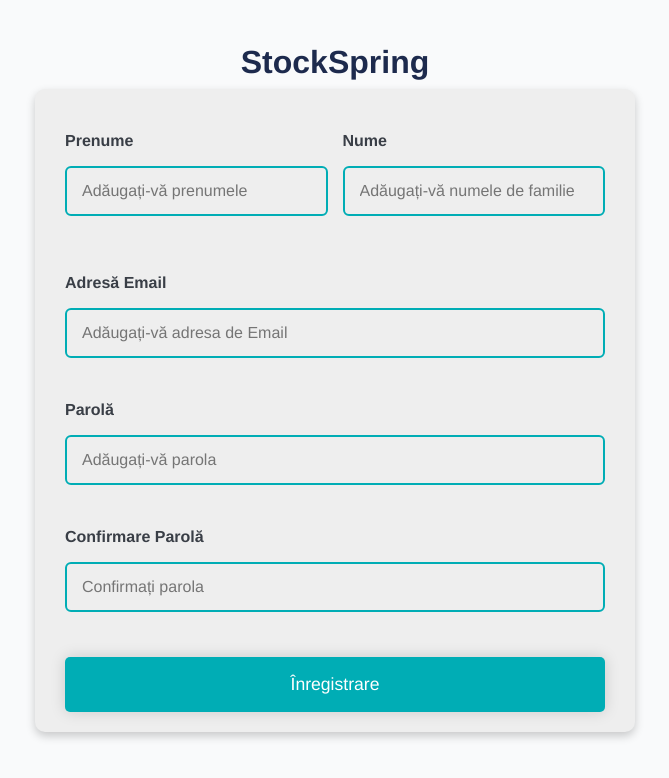
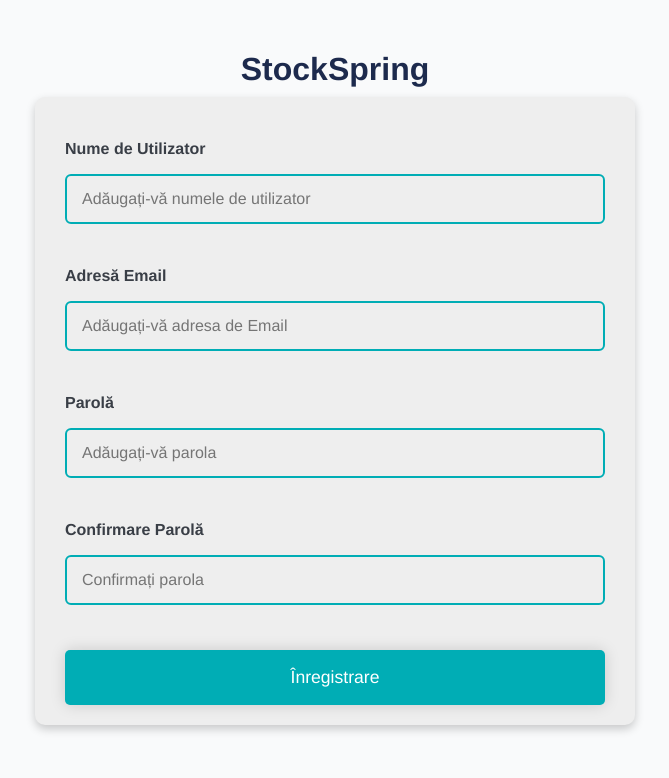
Before and after one commit to Pele02/StockSpring, a React (Vite) app in the folder frontend/: page /register in a window 1280 px wide. Shown: the top 778 px of the page, without its empty margins (305-974 px from the left). Built offline with nearby package versions, Linux system fonts and the light colour scheme.

Commit message:
feature/ implemented frontend registration
Implemented the frontend registration

```diff
--- a/frontend/package.json
+++ b/frontend/package.json
@@ -10,6 +10,7 @@
     "preview": "vite preview"
   },
   "dependencies": {
+    "axios": "^1.7.9",
     "bootstrap": "^5.3.3",
     "dotenv": "^16.4.5",
     "react": "^18.3.1",
--- a/frontend/src/components/Register.jsx
+++ b/frontend/src/components/Register.jsx
@@ -1,10 +1,10 @@
 import React, { useState } from "react";
+import axios from "axios";
 import "../styles/register.css";
 
 const Register = () => {
   const [formData, setFormData] = useState({
-    prenume: "",
-    nume: "",
+    username: "",
     email: "",
     password: "",
     confirmPassword: "",
@@ -18,44 +18,43 @@ const Register = () => {
     }));
   };
 
-  const handleSubmit = (e) => {
-    e.preventDefault();
+  const handleSubmit = async (e) => {
+    e.preventDefault(); // Prevent the form from submitting and refreshing the page
+
     if (formData.password !== formData.confirmPassword) {
       alert("Parolele nu se potrivesc!");
       return;
     }
-    console.log(formData);
+
+    // Send the data to the backend when the button is clicked
+    try {
+      const response = await axios.post(
+        "http://localhost:8081/register",
+        formData
+      );
+      console.log(response.data); // Handle the response from the backend
+      alert("Registrare reușită!");
+    } catch (error) {
+      console.error("Error:", error);
+      alert("A apărut o eroare la înregistrare.");
+    }
   };
 
   return (
     <section className="register">
       <h2 className="header">StockSpring</h2>
       <form onSubmit={handleSubmit}>
-        <div className="input-name">
-          <div className="input-box prenume">
-            <label htmlFor="prenume">Prenume</label>
+        <div className="input-box username">
+          <label htmlFor="username">Nume de Utilizator</label>
           <input
             type="text"
             className="field"
-              placeholder="Adăugați-vă prenumele"
-              name="prenume"
-              value={formData.prenume}
+            placeholder="Adăugați-vă numele de utilizator"
+            name="username"
+            value={formData.username}
             onChange={handleChange}
             required
           />
-          </div>
-          <div className="input-box nume">
-            <label htmlFor="nume">Nume</label>
-            <input
-              type="text"
-              className="field"
-              placeholder="Adăugați-vă numele de familie"
-              name="nume"
-              value={formData.nume}
-              onChange={handleChange}
-              required
-            />
-          </div>
         </div>
         <div className="input-box">
           <label htmlFor="email">Adresă Email</label>
```
Also changed, not shown: 1 other file (tests, documents, lock files or other folders). Lines whose indentation alone changed are shown as unchanged.
